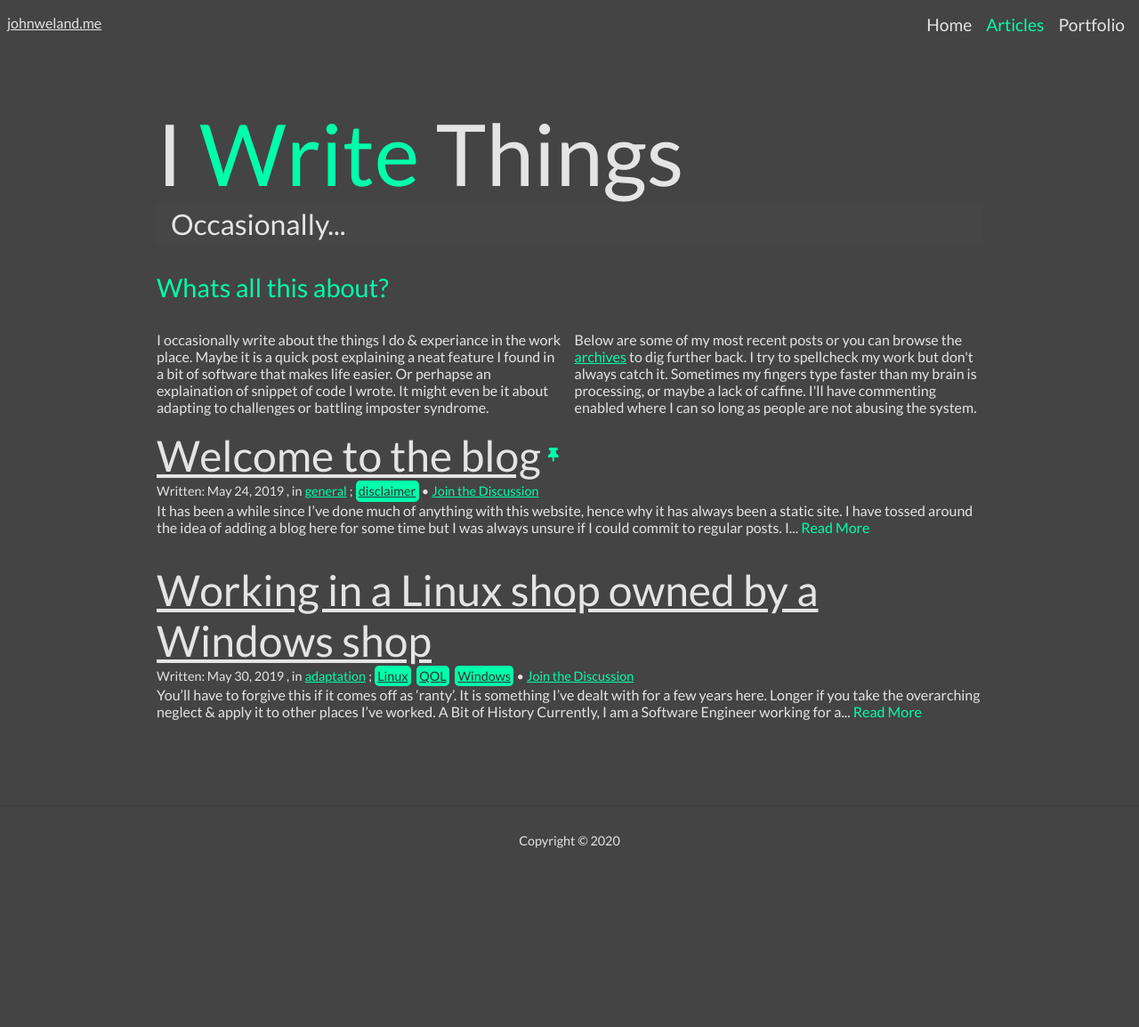
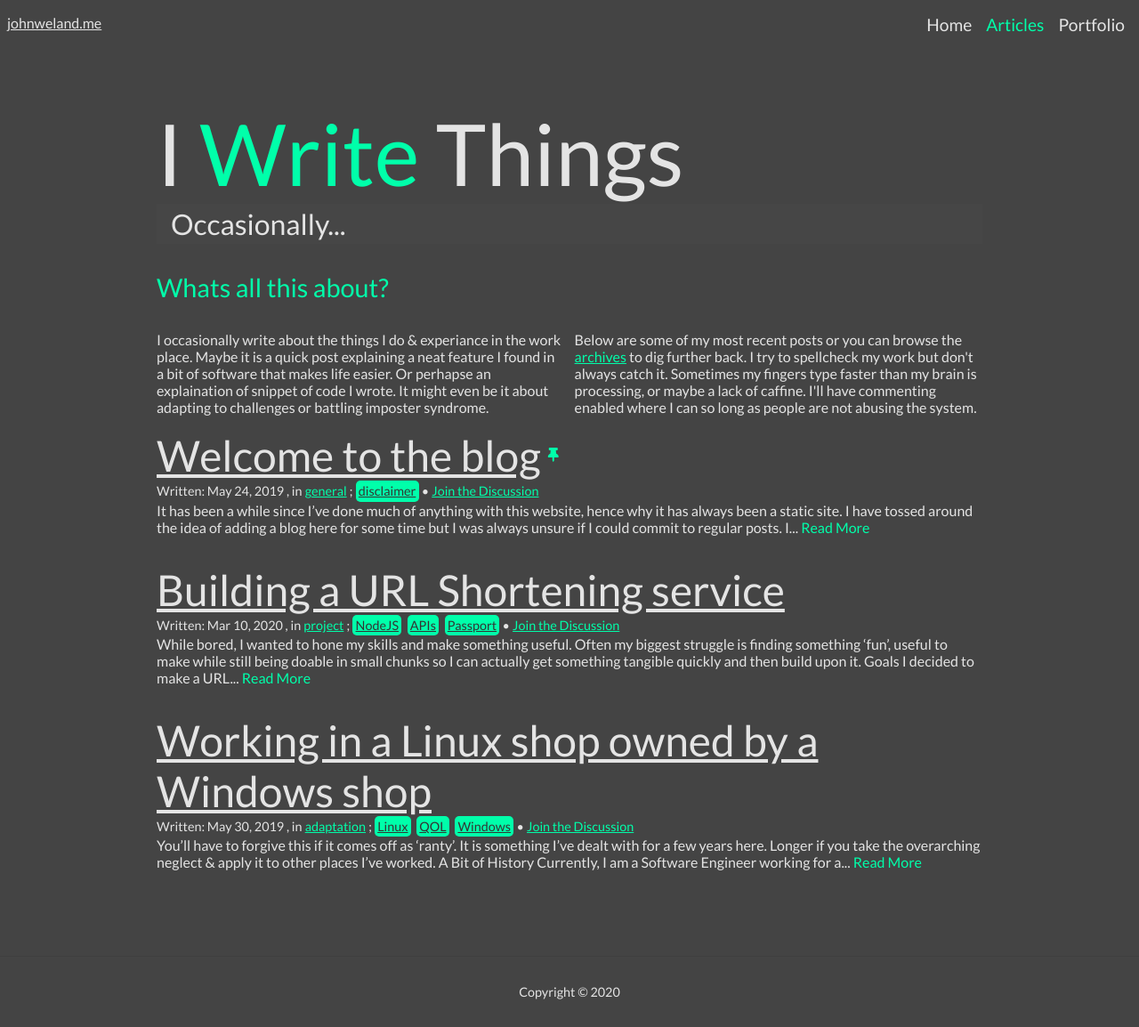
Before and after one commit to johnweland/johnweland.github.io, a Jekyll site: the page built from articles/index.html, in a window 1280 px wide. Shown: the whole page at 89% size. Built offline with Jekyll 4.4.1, drawn with Linux system fonts in a browser that asks for light colours; nearby versions of some CDN libraries; the list of posts is cut into pages by our own code; before the commit the page ends 985 px from its top, so only the background shows below that.

Commit message:
added blog post

````diff
--- /dev/null
+++ b/_posts/2020-03-18-url-shortener.markdown
@@ -0,0 +1,25 @@
+---
+layout: post
+title:  "Building a URL Shortening service"
+description: "While bored, I wanted hone my skills and make something useful."
+date:   2020-03-10 00:00:00 -0500
+category: project
+tags: ['NodeJS', 'APIs', 'Passport']
+comments: true
+---
+
+While bored, I wanted to hone my skills and make something useful. Often my biggest struggle is finding something 'fun', useful to make while still being doable in small chunks so I can actually get something tangible quickly and then build upon it.
+
+## Goals
+
+I decided to make a URL shortening service. I wanted to get more familiar with NodeJS, express and handle views. I also wanted something that could have protected routes. That is to say you can't just send request through to different endpoints without being authenticated.
+
+I also wanted this to be built in such a way to improve my 'git' skills even if I was only working alone on the project. Things like creating issues for bugs/features and then creating the appropriate branch doing the changes and submitting pull requests.
+
+## What I've learned
+NodeJS and express are extremely powerful. I almost took this in direction to where it would be a consumable RESTapi. But to cut back on a second deployment for a UI to consume that RESTapi, I opted to have it all in one system. In the future I think I will try to separate that to deploy two projects (backend and frontend) to something like Heroku.
+
+Using Github, setting up a project, and tracking issues and building out features and submitting pull requests, while adding a layer of complexity to my workflow did help me become more cognizant in my normal workflows as well.
+
+## Checking it out
+If you want to see it for yourself you can head over to [http://jdngr.co](http://jdngr.co). A demo account is set up ```username: demo@example.com``` ```password: demo123```. Do note, that demo content is pruned every so often for sanity sake. So I wouldn't depend on this deployed instance for URLs you wish to keep. That being said, you can checkout the source-code over on [github](https://github.com/johnweland/url-shortener).
--- a/portfolio.html
+++ b/portfolio.html
@@ -34,6 +34,9 @@ layout: default
                 <a href="http:jdngr.co/" class="btn btn--light">
                     <span class="fas fa-eye"></span> Live
                 </a>
+                <a href="{{ site.baseurl }}/article/url-shortener" class="btn btn--dark">
+                    <span class="fas fa-file-tex"></span> Blog
+                </a>
                 <a href="https://github.com/johnweland/url-shortener" class="btn btn--dark">
                     <span class="fab fa-github"></span> Github
                 </a>
````
